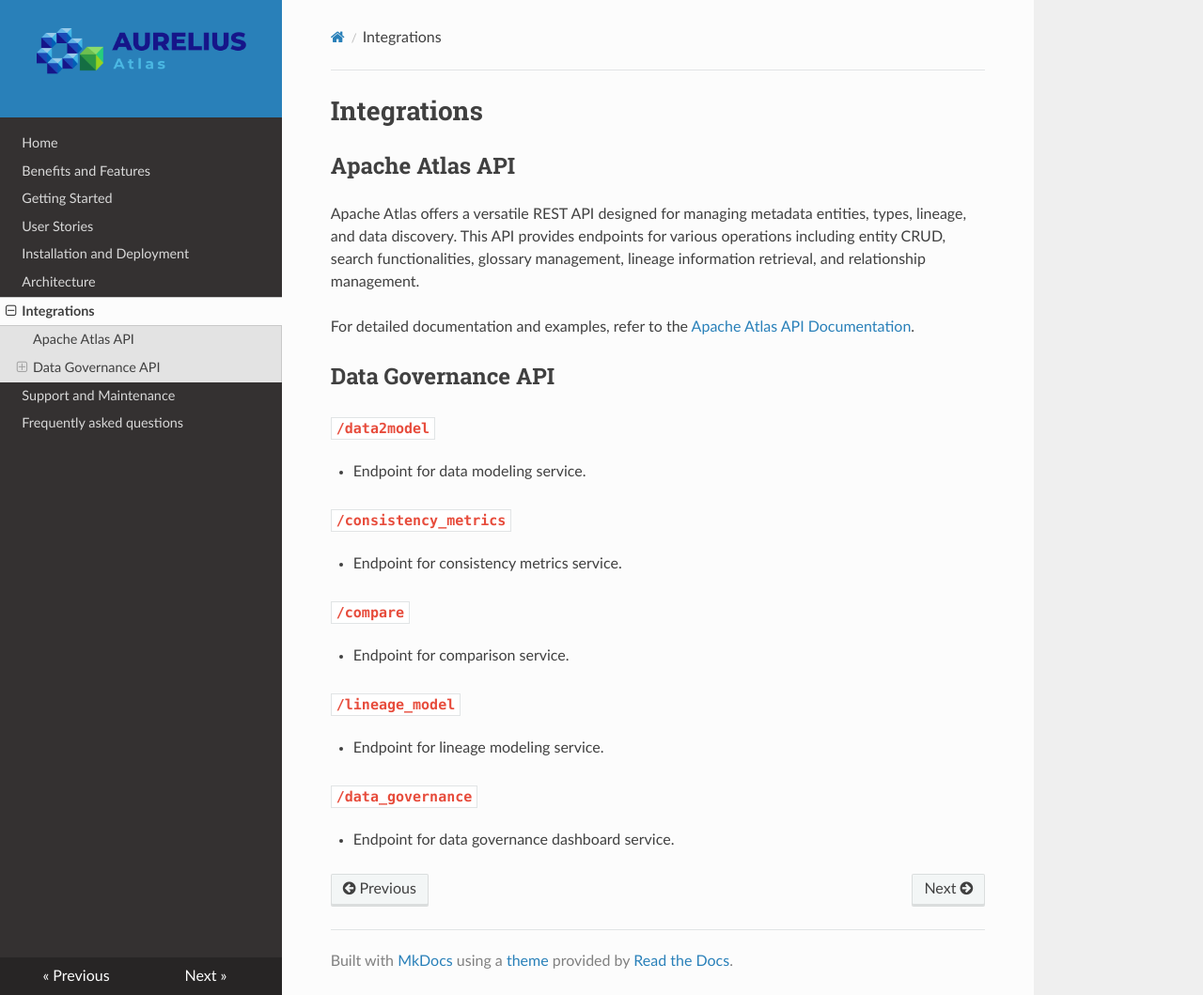
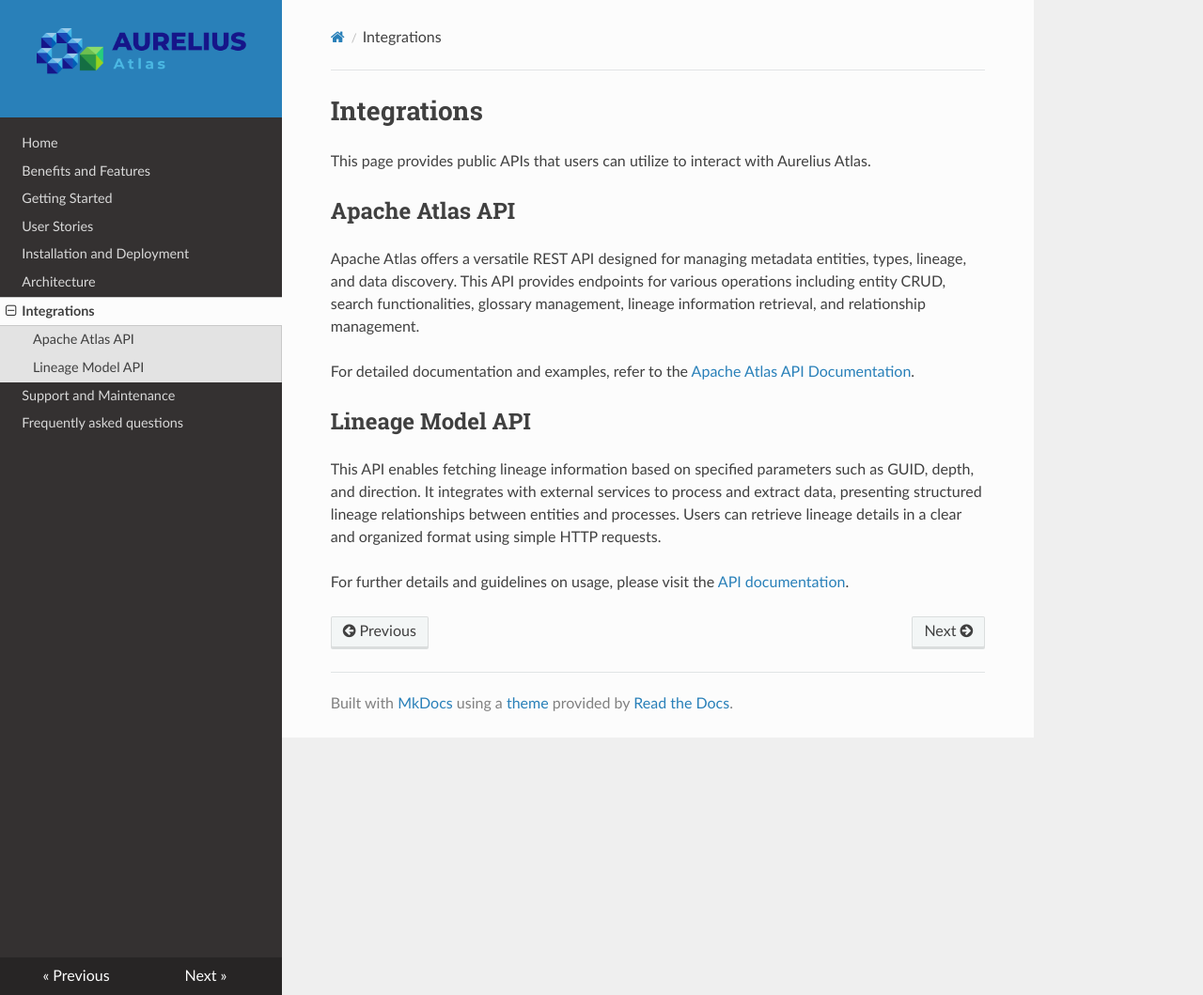
Before and after one commit to aureliusenterprise/aurelius-atlas-documentation, an MkDocs documentation site: the page built from docs/integrations.md, in a window 1280 px wide and 1059 px high. Shown: the whole window at 94% size. Built offline with MkDocs 1.6.1, drawn with Linux system fonts in a browser that asks for light colours; nearby versions of some CDN libraries.

Commit message:
Feedback

```diff
--- a/docs/integrations.md
+++ b/docs/integrations.md
@@ -1,4 +1,6 @@
 # Integrations
+
+This page provides public APIs that users can utilize to interact with Aurelius Atlas.
 
 ## Apache Atlas API
 
@@ -9,24 +11,12 @@ retrieval, and relationship management.
 
 For detailed documentation and examples, refer to the [Apache Atlas API Documentation](https://atlas.apache.org/api/v2/index.html).
 
-## Data Governance API
+## Lineage Model API
 
-### `/data2model`
+This API enables fetching lineage information based on specified parameters
+such as GUID, depth, and direction. It integrates with external services to
+process and extract data, presenting structured lineage relationships between
+entities and processes. Users can retrieve lineage details in a clear and
+organized format using simple HTTP requests.
 
-- Endpoint for data modeling service.
-
-### `/consistency_metrics`
-
-- Endpoint for consistency metrics service.
-
-### `/compare`
-
-- Endpoint for comparison service.
-
-### `/lineage_model`
-
-- Endpoint for lineage modeling service.
-
-### `/data_governance`
-
-- Endpoint for data governance dashboard service.
+For further details and guidelines on usage, please visit the [API documentation](https://github.com/aureliusenterprise/aurelius/blob/main/backend/m4i-lineage-rest-api/README.md).
--- /dev/null
+++ b/docs/stylesheets/icons.css
@@ -0,0 +1,2 @@
+img[alt='GitHub Logo'] { width: 16px; }
+img[alt='LinkedIn Logo'] { width: 16px; }
--- a/docs/stylesheets/tabs.css
+++ b/docs/stylesheets/tabs.css
@@ -54,6 +54,3 @@
         display: contents;
     }
 }
-
-img[alt='GitHub Logo'] { width: 16px; }
-img[alt='LinkedIn Logo'] { width: 16px; }
--- a/mkdocs.yml
+++ b/mkdocs.yml
@@ -28,3 +28,4 @@ plugins:
 
 extra_css:
   - stylesheets/tabs.css
+  - stylesheets/icons.css
```
Also changed, not shown: docs/faq.md (+10 -3 lines), docs/support-and-maintenance/index.md (+5 -0 lines), .cspell.json, 2 other files.
